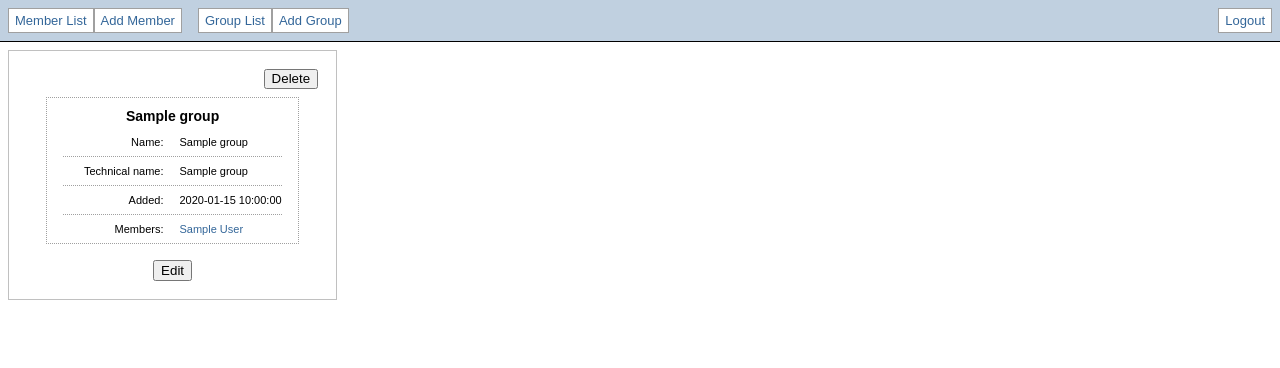
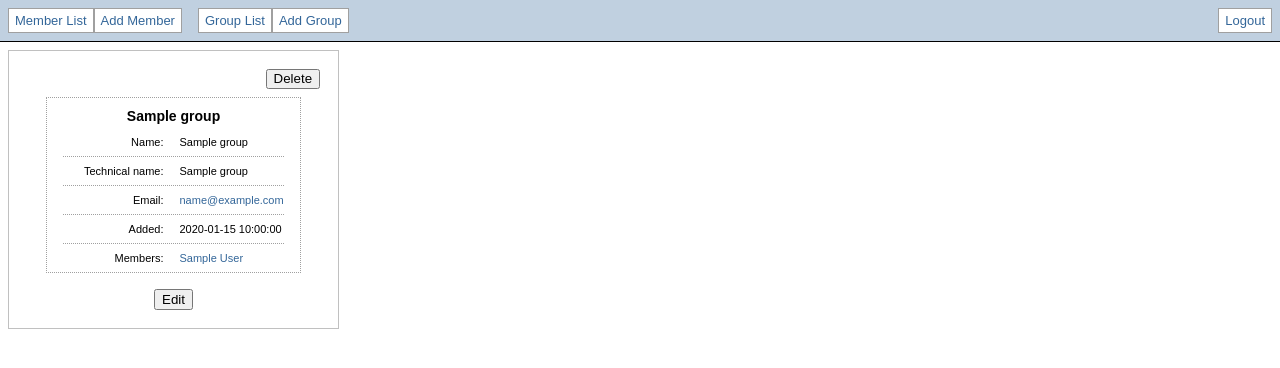
Before and after one commit to piratar/icepirate, a Django app: a page that uses templates/group/stubs/infosheet.html in a window 1280 px wide. Shown: the top 368 px of the page. Run offline with Django 3.2, Linux system fonts and the light colour scheme; a user stored in the database is signed in; tables that the repository leaves empty hold one stand-in row (values such as "Sample post"); parts of the project's set-up code (start-up, migrations or seed data) failed here and were passed over; some libraries are stand-ins or nearby versions.

Commit message:
Added email field to groups

```diff
--- a/group/forms.py
+++ b/group/forms.py
@@ -5,4 +5,4 @@ from group.models import Group
 class GroupForm(ModelForm):
     class Meta:
         model = Group
-        fields = ['name', 'added']
+        fields = ['name', 'email', 'added']
--- a/group/models.py
+++ b/group/models.py
@@ -4,6 +4,7 @@ from datetime import datetime
 class Group(models.Model):
     name = models.CharField(max_length=50, unique=True)
     techname = models.CharField(max_length=50, unique=True)
+    email = models.EmailField(unique=True)
     added = models.DateTimeField(default=datetime.now)
 
     class Meta:
--- a/templates/group/list.html
+++ b/templates/group/list.html
@@ -8,6 +8,7 @@
 		<tr>
 			<th>{% trans 'Group Name' %}</th>
 			<th>{% trans 'Techname' %}</th>
+            <th>{% trans 'Email' %}</th>
 			<th>{% trans 'Added' %}</th>
 		</tr>
 	</thead>
@@ -16,6 +17,7 @@
 		<tr>
 			<td><a href="/group/view/{{ group.techname }}">{{ group.name }}</a></td>
             <td>{{ group.techname }}</td>
+            <td><a href="mailto:{{ group.email }}">{{ group.email }}</a></td>
 			<td>{{ group.added }}</td>
 		</tr>
 	{% endfor %}
--- a/templates/group/stubs/infosheet.html
+++ b/templates/group/stubs/infosheet.html
@@ -13,6 +13,10 @@
         <p class="value">{{ group.techname }}</p>
     </div>
     <div class="line">
+        <p class="label">{% trans 'Email' %}:</p>
+        <p class="value"><a href="mailto:{{ group.email }}">{{ group.email }}</a></p>
+    </div>
+    <div class="line">
         <p class="label">{% trans 'Added' %}:</p>
         <p class="value">{{ group.added }}</p>
     </div>
```
